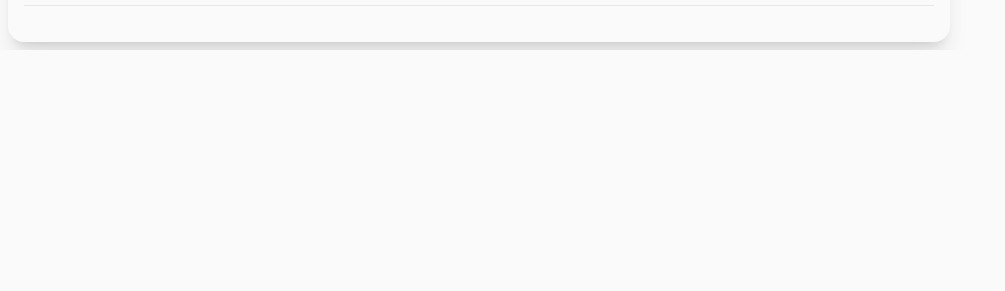
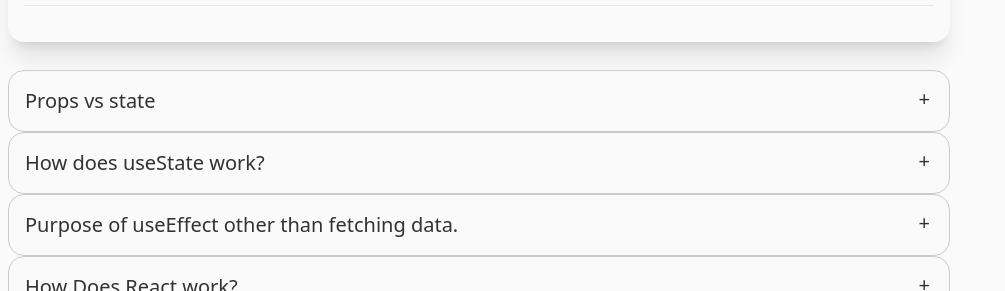
Before and after one commit to Ashik465/knowledge-cafe-react, a React (Vite) app: page / in a window 1280 px wide. Shown: the part 2509-2800 px from the top of the page, without its empty margins (0-1005 px from the left). Before the commit the page ends 2559 px from the top, so only its background shows below. Built offline with nearby package versions, Linux system fonts and the light colour scheme.

Commit message:
answer-question-done

```diff
--- a/src/components/Main/Main.jsx
+++ b/src/components/Main/Main.jsx
@@ -4,6 +4,8 @@ import Book from '../Book/Book';
 import Card from '../Card/Card';
 import Swal from 'sweetalert2'
 import Mark from '../Mark/Mark';
+import Question from '../Question/Question';
+
 
 const Main = () => {
     const [blogs,setBlog] = useState([])
@@ -60,6 +62,8 @@ const addedToBookmark =(card)=>{
 
                 {blogs.map(blog=> <Card blog={blog} key={blog.id} spentTime={spentTime} addedToBookmark ={addedToBookmark} ></Card>)}
 
+               <Question></Question>
+
               </div>
 
 {/* Bookmark section  */}
@@ -69,7 +73,7 @@ const addedToBookmark =(card)=>{
 
                <Book timeSpent={timeSpent}></Book>
 
-               <div className='bg-[#1111110D] p-8 rounded-lg '>
+               <div className='bg-[#1111110D] p-8 rounded-lg mb-5'>
                 <h1 className=' font-bold text-xl' >Bookmarked Blogs :{cards.length} </h1>
 
                   {cards.map(card=><Mark card={card} ></Mark>)}
--- /dev/null
+++ b/src/components/Question/Question.jsx
@@ -0,0 +1,52 @@
+import React from 'react';
+
+const Question = () => {
+    return (
+        <div className=' my-7'>
+            <div tabIndex={0} className="collapse collapse-plus border border-base-300 bg-base-100 rounded-box">
+  <div className="collapse-title text-xl font-medium">
+  Props vs state
+  </div>
+  <div className="collapse-content">
+    <p>Props or the properties are data that are passed from the parent component to the child component and They are read only and cannot be modified by the child component.
+
+
+    on the other hand, state is used to manage the internal state of a component .state can be modified using the setState method. </p>
+  </div>
+</div>
+
+<div tabIndex={0} className="collapse collapse-plus border border-base-300 bg-base-100 rounded-box">
+  <div className="collapse-title text-xl font-medium">
+  How does useState work?
+
+  </div>
+  <div className="collapse-content">
+    <p>useState is a react hook it returns an array with two value, one is the current state value and other one is the function to update the state value </p>
+  </div>
+</div>
+
+
+<div tabIndex={0} className="collapse collapse-plus border border-base-300 bg-base-100 rounded-box">
+  <div className="collapse-title text-xl font-medium">
+  Purpose of useEffect other than fetching data.
+
+  </div>
+  <div className="collapse-content">
+    <p>Updating the document title: You can use useEffect to update the title of the web page based on the current state or props of the component. Handling keyboard events: You can use useEffect to register and unregister event listeners when the component mounts and unmounts.Animating components: You can use useEffect to create animations by updating the state or props of a component over time.</p>
+  </div>
+</div>
+<div tabIndex={0} className="collapse collapse-plus border border-base-300 bg-base-100 rounded-box">
+  <div className="collapse-title text-xl font-medium">
+  How Does React work?
+
+
+  </div>
+  <div className="collapse-content">
+    <p>React is a JavaScript library for building user interfaces. It works by using a component based architecture to create reusable and modular UI components. React uses JSX (JavaScript XML)which let developer to write html like syntax directly in the  js.React uses a virtual DOM (Document Object Model) to manage the state of the UI.The virtual DOM is a lightweight representation of the actual DOM, which allows React to update the UI more efficiently. </p>
+  </div>
+</div>
+        </div>
+    );
+};
+
+export default Question;
```
